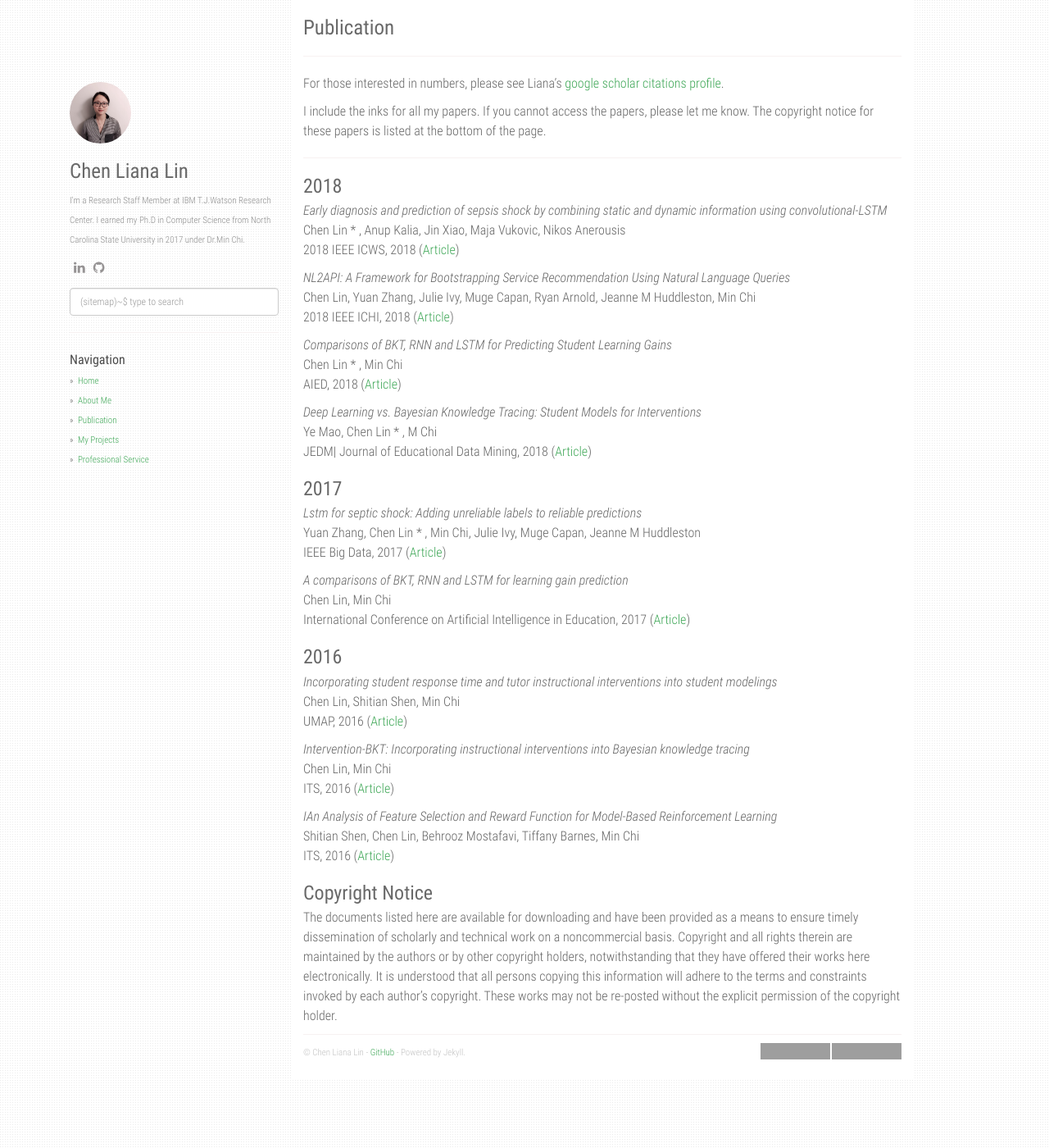
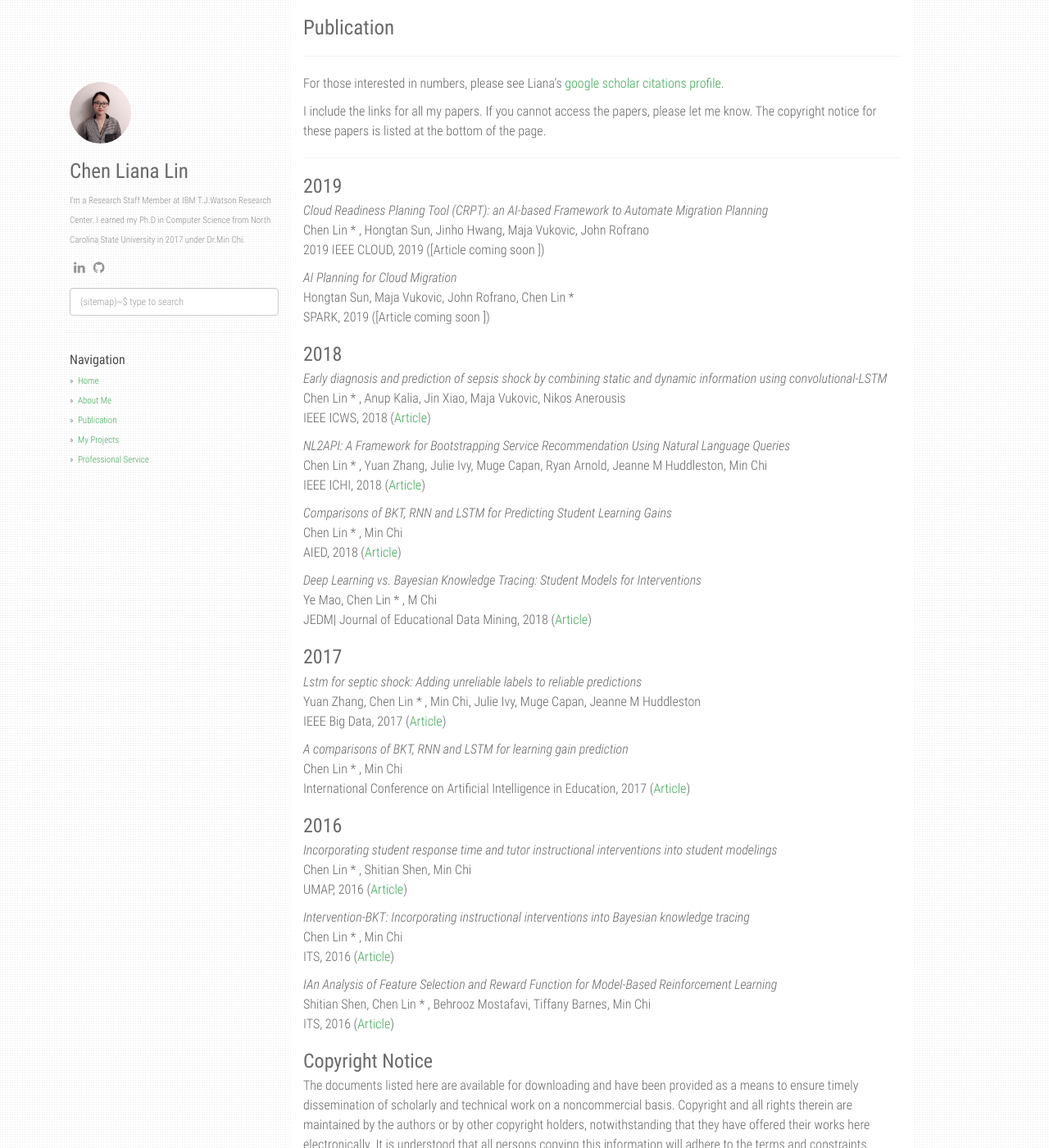
Before and after one commit to liana-lin/liana-lin.github.io, a Jekyll site: the page built from publications.md, in a window 1280 px wide and 1400 px high. Shown: the whole window at 82% size. Built offline with Jekyll 4.4.1, drawn with Linux system fonts in a browser that asks for light colours; our own code applies the rules of GitHub Pages for plain Markdown files; grey boxes are pictures that could not be loaded.

Commit message:
add publications

```diff
--- a/publications.md
+++ b/publications.md
@@ -6,18 +6,28 @@ permalink: /publications/
 
 For those interested in numbers, please see Liana's [google scholar citations profile](https://scholar.google.com/citations?user=zkWwUIMAAAAJ&hl=en).
 
-I include the inks for all my papers. If you cannot access the papers, please let me know. The copyright notice for these papers is listed at the bottom of the page.
+I include the links for all my papers. If you cannot access the papers, please let me know. The copyright notice for these papers is listed at the bottom of the page.
 
 <hr>
+
+### 2019
+_Cloud Readiness Planing Tool (CRPT): an AI-based Framework to Automate Migration Planning_<br>
+Chen Lin * , Hongtan Sun, Jinho Hwang, Maja Vukovic, John Rofrano<br>
+2019 IEEE CLOUD, 2019 ([Article coming soon ])
+
+_AI Planning for Cloud Migration_<br>
+Hongtan Sun, Maja Vukovic, John Rofrano, Chen Lin * <br>
+SPARK, 2019 ([Article coming soon ])
+
 
 ### 2018
 _Early diagnosis and prediction of sepsis shock by combining static and dynamic information using convolutional-LSTM_<br>
 Chen Lin * , Anup Kalia, Jin Xiao, Maja Vukovic, Nikos Anerousis<br>
-2018 IEEE ICWS, 2018 ([Article](https://ieeexplore.ieee.org/abstract/document/8456354))
+IEEE ICWS, 2018 ([Article](https://ieeexplore.ieee.org/abstract/document/8456354))
 
 _NL2API: A Framework for Bootstrapping Service Recommendation Using Natural Language Queries_<br>
-Chen Lin, Yuan Zhang, Julie Ivy, Muge Capan, Ryan Arnold, Jeanne M Huddleston, Min Chi<br>
-2018 IEEE ICHI, 2018 ([Article](https://ieeexplore.ieee.org/abstract/document/8419365))
+Chen Lin * , Yuan Zhang, Julie Ivy, Muge Capan, Ryan Arnold, Jeanne M Huddleston, Min Chi<br>
+IEEE ICHI, 2018 ([Article](https://ieeexplore.ieee.org/abstract/document/8419365))
 
 _Comparisons of BKT, RNN and LSTM for Predicting Student Learning Gains_<br>
 Chen Lin * , Min Chi<br>
@@ -33,20 +43,20 @@ Yuan Zhang, Chen Lin * , Min Chi, Julie Ivy, Muge Capan, Jeanne M Huddleston<br>
 IEEE Big Data, 2017 ([Article](https://ieeexplore.ieee.org/abstract/document/8258049))
 
 _A comparisons of BKT, RNN and LSTM for learning gain prediction_<br>
-Chen Lin, Min Chi<br>
+Chen Lin * , Min Chi<br>
 International Conference on Artificial Intelligence in Education, 2017 ([Article](https://link.springer.com/chapter/10.1007/978-3-319-61425-0_58))
 
 ### 2016
 _Incorporating student response time and tutor instructional interventions into student modelings_<br>
-Chen Lin, Shitian Shen, Min Chi<br>
+Chen Lin * , Shitian Shen, Min Chi<br>
 UMAP, 2016 ([Article](https://dl.acm.org/citation.cfm?id=2930291))
 
 _Intervention-BKT: Incorporating instructional interventions into Bayesian knowledge tracing_<br>
-Chen Lin, Min Chi<br>
+Chen Lin * , Min Chi<br>
 ITS, 2016 ([Article](https://dl.acm.org/citation.cfm?id=2930291))
 
 _IAn Analysis of Feature Selection and Reward Function for Model-Based Reinforcement Learning_<br>
-Shitian Shen, Chen Lin, Behrooz Mostafavi, Tiffany Barnes, Min Chi<br>
+Shitian Shen, Chen Lin * , Behrooz Mostafavi, Tiffany Barnes, Min Chi<br>
 ITS, 2016 ([Article](https://dl.acm.org/citation.cfm?id=2930291))
 
 ### Copyright Notice
```
